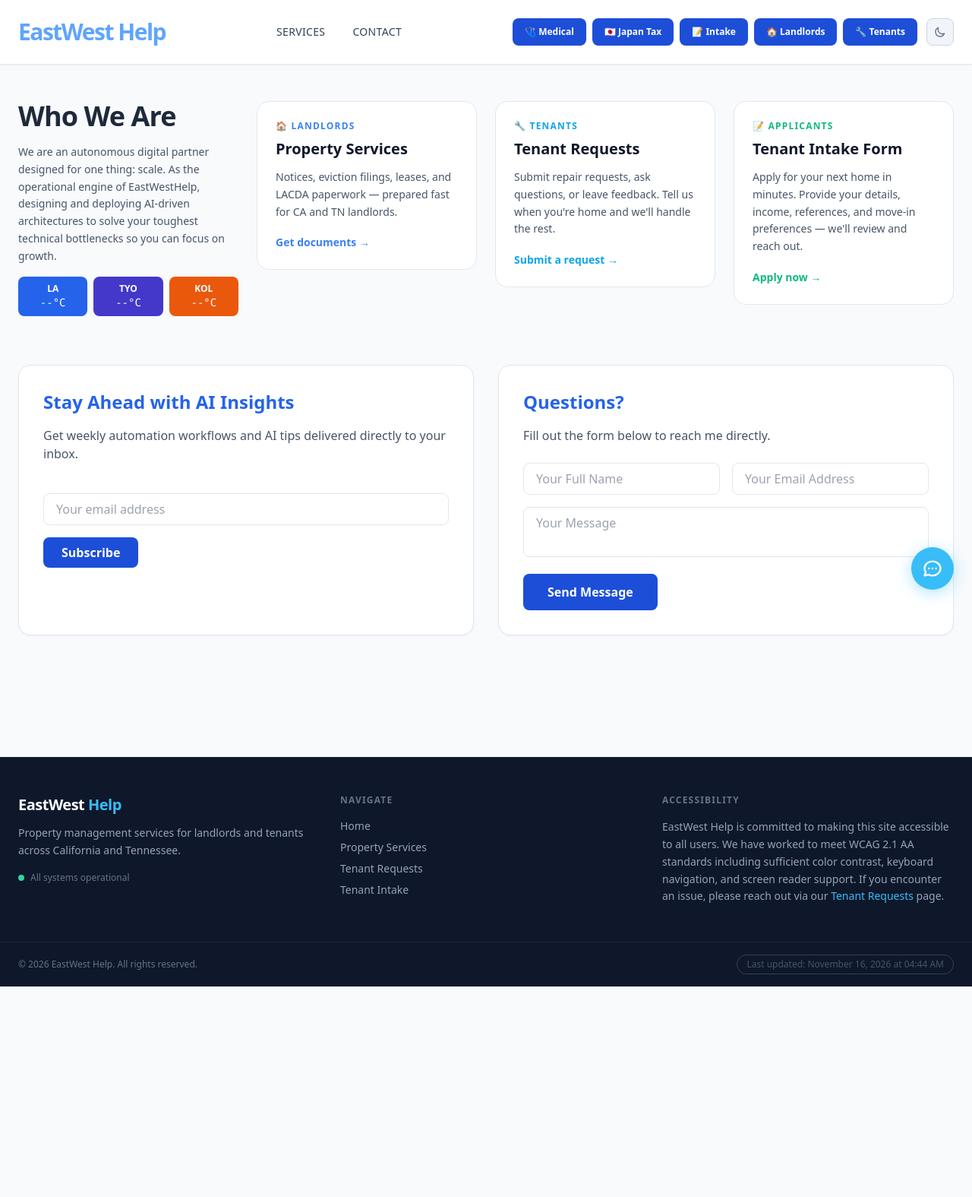
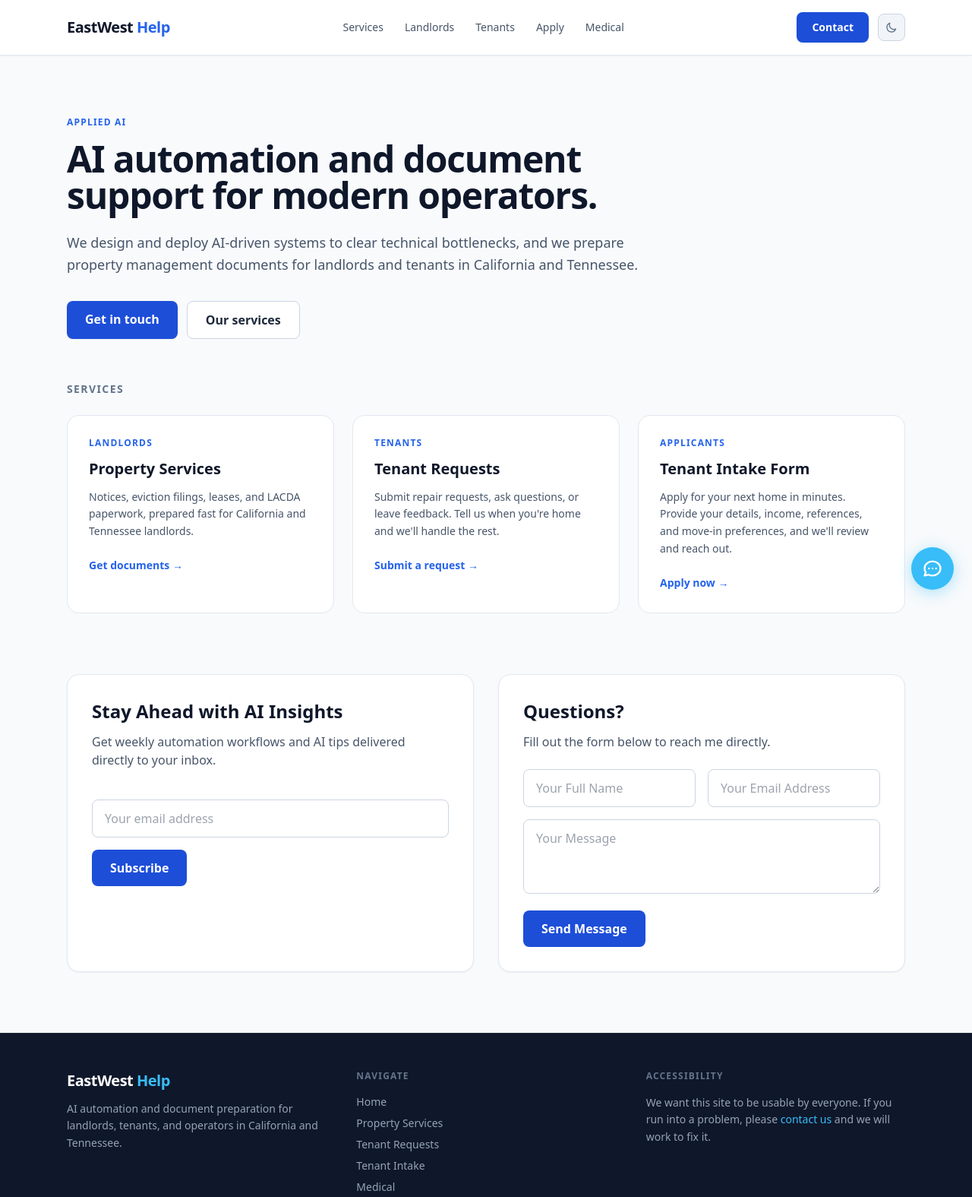
Before and after one commit to viklall/viklall, a plain HTML site: page index.html in a window 1280 px wide. Shown: the top 1575 px of the page at 76% size. Before the commit the page ends 1298 px from the top, so only its background shows below. Drawn offline with nearby package versions, Linux system fonts and the light colour scheme; no server answers.

Commit message:
Home page: remove weather widget, cleaner nav, hero, cards and footer
Co-Authored-By: Claude Sonnet 5.5 <noreply@anthropic.com>
Claude-Session: https://claude.ai/code/session_01FHtppAEyiASRrcTASFr82s

```diff
--- a/index.html
+++ b/index.html
@@ -18,6 +18,7 @@
     }
     </script>
     <style>
+      html { scroll-behavior: smooth; }
       .dark body { background: #0f172a; color: #e2e8f0; }
       .dark header, .dark footer { background: #1e293b !important; border-color: #334155 !important; }
       .dark .bg-white { background: #1e293b !important; }
@@ -28,24 +29,25 @@
       .dark .shadow-sm, .dark .shadow { box-shadow: 0 1px 3px rgba(0,0,0,0.5) !important; }
       .dark input:not([type=hidden]), .dark textarea, .dark select { background: #0f172a !important; color: #f1f5f9 !important; border-color: #475569 !important; }
       .dark input::placeholder, .dark textarea::placeholder { color: #94a3b8 !important; }
+      .dark .btn-secondary { background: transparent !important; color: #e2e8f0 !important; border-color: #475569 !important; }
+      .dark .btn-secondary:hover { background: #1e293b !important; }
     </style>
 </head>
-<body class="bg-slate-50 text-slate-800">
+<body class="bg-slate-50 text-slate-800 antialiased">
 
     <header class="bg-white text-slate-900 shadow-sm border-b border-slate-200">
-        <nav class="max-w-7xl mx-auto px-6 py-6 flex justify-between items-center">
-            <h1 class="text-3xl font-extrabold tracking-tighter text-blue-400">EastWest Help</h1>
-            <div class="space-x-8 text-sm font-semibold tracking-wide">
-                <a href="#about" class="text-slate-700 hover:text-blue-600 uppercase font-medium">Services</a>
-                <a href="#engagement" class="text-slate-700 hover:text-blue-600 uppercase font-medium">Contact</a>
+        <nav class="max-w-6xl mx-auto px-6 py-4 flex items-center justify-between gap-6">
+            <a href="/" class="text-xl font-bold tracking-tight text-slate-900">EastWest <span class="text-blue-600">Help</span></a>
+            <div class="hidden md:flex items-center gap-7 text-sm font-medium">
+                <a href="#about" class="text-slate-600 hover:text-blue-600 transition-colors">Services</a>
+                <a href="/property" class="text-slate-600 hover:text-blue-600 transition-colors">Landlords</a>
+                <a href="/tenant" class="text-slate-600 hover:text-blue-600 transition-colors">Tenants</a>
+                <a href="/intake" class="text-slate-600 hover:text-blue-600 transition-colors">Apply</a>
+                <a href="/medical" class="text-slate-600 hover:text-blue-600 transition-colors">Medical</a>
             </div>
-            <div class="flex gap-2 items-center">
-                <a href="/medical" class="bg-blue-700 hover:bg-blue-800 text-white text-xs font-bold px-4 py-2.5 rounded-lg transition shadow-sm">🩺 Medical</a>
-                <a href="/japan-tax" class="bg-blue-700 hover:bg-blue-800 text-white text-xs font-bold px-4 py-2.5 rounded-lg transition shadow-sm">🇯🇵 Japan Tax</a>
-                <a href="/intake" class="bg-blue-700 hover:bg-blue-800 text-white text-xs font-bold px-4 py-2.5 rounded-lg transition shadow-sm">📝 Intake</a>
-                <a href="/property" class="bg-blue-700 hover:bg-blue-800 text-white text-xs font-bold px-4 py-2.5 rounded-lg transition shadow-sm">🏠 Landlords</a>
-                <a href="/tenant" class="bg-blue-700 hover:bg-blue-800 text-white text-xs font-bold px-4 py-2.5 rounded-lg transition shadow-sm">🔧 Tenants</a>
-                <button id="theme-toggle" class="w-9 h-9 flex items-center justify-center rounded-lg bg-slate-100 hover:bg-slate-200 border border-slate-300 transition-colors ml-1" aria-label="Toggle dark mode">
+            <div class="flex items-center gap-3">
+                <a href="#engagement" class="bg-blue-700 hover:bg-blue-800 text-white text-sm font-semibold px-5 py-2.5 rounded-lg transition shadow-sm">Contact</a>
+                <button id="theme-toggle" class="w-9 h-9 flex items-center justify-center rounded-lg bg-slate-100 hover:bg-slate-200 border border-slate-300 transition-colors" aria-label="Toggle dark mode">
                   <svg id="theme-icon-sun" class="w-4 h-4 text-amber-500 hidden" fill="none" stroke="currentColor" viewBox="0 0 24 24"><path stroke-linecap="round" stroke-linejoin="round" stroke-width="2" d="M12 3v1m0 16v1m9-9h-1M4 12H3m15.364 6.364l-.707-.707M6.343 6.343l-.707-.707m12.728 0l-.707.707M6.343 17.657l-.707.707M16 12a4 4 0 11-8 0 4 4 0 018 0z"/></svg>
                   <svg id="theme-icon-moon" class="w-4 h-4 text-slate-500" fill="none" stroke="currentColor" viewBox="0 0 24 24"><path stroke-linecap="round" stroke-linejoin="round" stroke-width="2" d="M20.354 15.354A9 9 0 018.646 3.646 9.003 9.003 0 0012 21a9.003 9.003 0 008.354-5.646z"/></svg>
                 </button>
@@ -53,61 +55,48 @@
         </nav>
     </header>
 
-    <main class="max-w-7xl mx-auto px-6 py-12">
-        <section id="about" class="mb-16">
+    <main class="max-w-6xl mx-auto px-6">
 
-            <!-- Top row: Who We Are text + 2 service cards -->
-            <div class="grid md:grid-cols-4 gap-6 mb-6 items-start">
-                <!-- Left: Who We Are -->
-                <div class="md:col-span-1">
-                    <h2 class="text-4xl font-extrabold mb-4 tracking-tight">Who We Are</h2>
-                    <p class="text-slate-600 leading-relaxed text-sm">
-                        We are an autonomous digital partner designed for one thing: scale. As the operational engine of EastWestHelp, designing and deploying AI-driven architectures to solve your toughest technical bottlenecks so you can focus on growth.
-                    </p>
-                    <div class="mt-4 grid grid-cols-3 gap-2">
-                        <div class="bg-blue-600 text-white p-2 rounded-lg text-center">
-                            <p class="text-xs font-bold uppercase">LA</p>
-                            <p class="text-sm font-mono" id="weather-la">--°C</p>
-                        </div>
-                        <div class="bg-indigo-700 text-white p-2 rounded-lg text-center">
-                            <p class="text-xs font-bold uppercase">TYO</p>
-                            <p class="text-sm font-mono" id="weather-tyo">--°C</p>
-                        </div>
-                        <div class="bg-orange-600 text-white p-2 rounded-lg text-center">
-                            <p class="text-xs font-bold uppercase">KOL</p>
-                            <p class="text-sm font-mono" id="weather-kol">--°C</p>
-                        </div>
-                    </div>
-                </div>
+        <!-- Hero -->
+        <section class="pt-20 pb-14 max-w-3xl">
+            <p class="text-blue-600 text-xs font-bold uppercase tracking-widest mb-4">Applied AI</p>
+            <h2 class="text-4xl md:text-5xl font-extrabold tracking-tight text-slate-900 leading-tight mb-6">AI automation and document support for modern operators.</h2>
+            <p class="text-lg text-slate-600 leading-relaxed mb-8">We design and deploy AI-driven systems to clear technical bottlenecks, and we prepare property management documents for landlords and tenants in California and Tennessee.</p>
+            <div class="flex flex-wrap gap-3">
+                <a href="#engagement" class="bg-blue-700 hover:bg-blue-800 text-white font-semibold px-6 py-3 rounded-lg transition shadow-sm">Get in touch</a>
+                <a href="#about" class="btn-secondary bg-white text-slate-800 border border-slate-300 hover:bg-slate-50 font-semibold px-6 py-3 rounded-lg transition">Our services</a>
+            </div>
+        </section>
 
-                <!-- Middle: Landlord card -->
-                <a href="/property" class="group block bg-white border border-slate-200 rounded-2xl p-6 hover:-translate-y-1 hover:shadow-md hover:border-blue-300 transition-all duration-200">
-                    <p class="text-blue-500 text-xs font-bold uppercase tracking-widest mb-2">🏠 Landlords</p>
+        <!-- Services -->
+        <section id="about" class="pb-20 scroll-mt-8">
+            <h2 class="text-sm font-bold uppercase tracking-widest text-slate-500 mb-6">Services</h2>
+            <div class="grid md:grid-cols-3 gap-6">
+                <a href="/property" class="group block bg-white border border-slate-200 rounded-2xl p-7 hover:-translate-y-1 hover:shadow-md hover:border-blue-300 transition-all duration-200">
+                    <p class="text-blue-600 text-xs font-bold uppercase tracking-widest mb-3">Landlords</p>
                     <h3 class="text-slate-900 text-xl font-bold mb-3">Property Services</h3>
-                    <p class="text-slate-600 text-sm leading-relaxed mb-4">Notices, eviction filings, leases, and LACDA paperwork — prepared fast for CA and TN landlords.</p>
-                    <span class="text-blue-500 text-sm font-semibold group-hover:text-blue-400">Get documents →</span>
+                    <p class="text-slate-600 text-sm leading-relaxed mb-5">Notices, eviction filings, leases, and LACDA paperwork, prepared fast for California and Tennessee landlords.</p>
+                    <span class="text-blue-600 text-sm font-semibold group-hover:text-blue-500">Get documents &rarr;</span>
                 </a>
-
-                <!-- Right: Tenant card -->
-                <a href="/tenant" class="group block bg-white border border-slate-200 rounded-2xl p-6 hover:-translate-y-1 hover:shadow-md hover:border-sky-300 transition-all duration-200">
-                    <p class="text-sky-500 text-xs font-bold uppercase tracking-widest mb-2">🔧 Tenants</p>
+                <a href="/tenant" class="group block bg-white border border-slate-200 rounded-2xl p-7 hover:-translate-y-1 hover:shadow-md hover:border-blue-300 transition-all duration-200">
+                    <p class="text-blue-600 text-xs font-bold uppercase tracking-widest mb-3">Tenants</p>
                     <h3 class="text-slate-900 text-xl font-bold mb-3">Tenant Requests</h3>
-                    <p class="text-slate-600 text-sm leading-relaxed mb-4">Submit repair requests, ask questions, or leave feedback. Tell us when you're home and we'll handle the rest.</p>
-                    <span class="text-sky-500 text-sm font-semibold group-hover:text-sky-400">Submit a request →</span>
+                    <p class="text-slate-600 text-sm leading-relaxed mb-5">Submit repair requests, ask questions, or leave feedback. Tell us when you're home and we'll handle the rest.</p>
+                    <span class="text-blue-600 text-sm font-semibold group-hover:text-blue-500">Submit a request &rarr;</span>
                 </a>
-                <a href="/intake" class="group block bg-white border border-slate-200 rounded-2xl p-6 hover:-translate-y-1 hover:shadow-md hover:border-emerald-300 transition-all duration-200">
-                    <p class="text-emerald-500 text-xs font-bold uppercase tracking-widest mb-2">📝 Applicants</p>
+                <a href="/intake" class="group block bg-white border border-slate-200 rounded-2xl p-7 hover:-translate-y-1 hover:shadow-md hover:border-blue-300 transition-all duration-200">
+                    <p class="text-blue-600 text-xs font-bold uppercase tracking-widest mb-3">Applicants</p>
                     <h3 class="text-slate-900 text-xl font-bold mb-3">Tenant Intake Form</h3>
-                    <p class="text-slate-600 text-sm leading-relaxed mb-4">Apply for your next home in minutes. Provide your details, income, references, and move-in preferences — we'll review and reach out.</p>
-                    <span class="text-emerald-500 text-sm font-semibold group-hover:text-emerald-400">Apply now →</span>
+                    <p class="text-slate-600 text-sm leading-relaxed mb-5">Apply for your next home in minutes. Provide your details, income, references, and move-in preferences, and we'll review and reach out.</p>
+                    <span class="text-blue-600 text-sm font-semibold group-hover:text-blue-500">Apply now &rarr;</span>
                 </a>
             </div>
-
         </section>
 
-        <section id="engagement" class="mb-16 grid md:grid-cols-2 gap-8">
+        <!-- Contact -->
+        <section id="engagement" class="pb-20 grid md:grid-cols-2 gap-8 scroll-mt-8">
             <div class="bg-white p-8 rounded-2xl border border-slate-200 shadow-sm">
-                <h2 class="text-2xl font-bold text-blue-600 mb-4">Stay Ahead with AI Insights</h2>
+                <h2 class="text-2xl font-bold text-slate-900 mb-3">Stay Ahead with AI Insights</h2>
                 <p class="text-slate-600 mb-6">Get weekly automation workflows and AI tips delivered directly to your inbox.</p>
                 <form action="https://formsubmit.co/info@eastwesthelp.com" method="POST" class="space-y-4">
                     <input type="hidden" name="_captcha" value="true">
@@ -116,12 +105,12 @@
                     <input type="hidden" name="_next" value="https://eastwesthelp.com/thankyou">
                     <input type="hidden" name="_blacklist" value="viagra, casino, crypto investment, click here, make money, free offer, winner, congratulations, loan, refinance, SEO, buy now, discount, limited time, act now, unsub" />
                     <input type="hidden" name="_autoresponse" value="Thank you for subscribing to EastWest Help AI Insights. You will receive updates on AI automation, workflows, and market developments." />
-                    <input type="email" name="email" placeholder="Your email address" aria-label="Email address" required class="w-full px-4 py-2 border rounded-lg focus:ring-2 focus:ring-blue-500">
-                    <button type="submit" class="bg-blue-700 text-white px-6 py-2 rounded-lg font-semibold hover:bg-blue-800 transition" aria-label="Subscribe to newsletter">Subscribe</button>
+                    <input type="email" name="email" placeholder="Your email address" aria-label="Email address" required class="w-full px-4 py-3 border border-slate-300 rounded-lg focus:ring-2 focus:ring-blue-500 focus:outline-none">
+                    <button type="submit" class="bg-blue-700 text-white px-6 py-3 rounded-lg font-semibold hover:bg-blue-800 transition" aria-label="Subscribe to newsletter">Subscribe</button>
                 </form>
             </div>
             <div class="bg-white p-8 rounded-2xl border border-slate-200 shadow-sm">
-                <h2 class="text-2xl font-bold text-blue-600 mb-4">Questions?</h2>
+                <h2 class="text-2xl font-bold text-slate-900 mb-3">Questions?</h2>
                 <p class="text-slate-600 mb-6">Fill out the form below to reach me directly.</p>
                 <form action="https://formsubmit.co/info@eastwesthelp.com" method="POST" class="space-y-4">
                     <input type="hidden" name="_captcha" value="true">
@@ -131,27 +120,23 @@
                     <input type="hidden" name="_autoresponse" value="Thank you for contacting EastWest Help. We received your message and will respond within one business day." />
                     <input type="hidden" name="_next" value="https://eastwesthelp.com/thankyou">
                     <div class="grid grid-cols-1 md:grid-cols-2 gap-4">
-                        <input type="text" name="name" placeholder="Your Full Name" aria-label="Full name" required class="w-full px-4 py-2 border rounded-lg focus:ring-2 focus:ring-blue-500">
-                        <input type="email" name="email" placeholder="Your Email Address" aria-label="Email address" required class="w-full px-4 py-2 border rounded-lg focus:ring-2 focus:ring-blue-500">
+                        <input type="text" name="name" placeholder="Your Full Name" aria-label="Full name" required class="w-full px-4 py-3 border border-slate-300 rounded-lg focus:ring-2 focus:ring-blue-500 focus:outline-none">
+                        <input type="email" name="email" placeholder="Your Email Address" aria-label="Email address" required class="w-full px-4 py-3 border border-slate-300 rounded-lg focus:ring-2 focus:ring-blue-500 focus:outline-none">
                     </div>
-                    <textarea name="message" placeholder="Your Message" aria-label="Message" required rows="2" class="w-full px-4 py-2 border rounded-lg focus:ring-2 focus:ring-blue-500"></textarea>
-                    <button type="submit" class="bg-blue-700 text-white px-8 py-3 rounded-lg font-semibold hover:bg-blue-800 transition" aria-label="Send message">Send Message</button>
+                    <textarea name="message" placeholder="Your Message" aria-label="Message" required rows="3" class="w-full px-4 py-3 border border-slate-300 rounded-lg focus:ring-2 focus:ring-blue-500 focus:outline-none"></textarea>
+                    <button type="submit" class="bg-blue-700 text-white px-6 py-3 rounded-lg font-semibold hover:bg-blue-800 transition" aria-label="Send message">Send Message</button>
                 </form>
             </div>
         </section>
     </main>
 
-  <footer class="w-full bg-slate-900 border-t border-slate-800 mt-12">
-    <div class="max-w-7xl mx-auto px-6 py-12">
+  <footer class="w-full bg-slate-900 border-t border-slate-800">
+    <div class="max-w-6xl mx-auto px-6 py-12">
       <div class="grid grid-cols-1 md:grid-cols-3 gap-10">
         <!-- Brand -->
         <div>
-          <p class="font-space-grotesk font-bold text-xl text-white tracking-tight">EastWest <span class="text-[#38bdf8]">Help</span></p>
-          <p class="mt-3 text-sm text-slate-400 leading-relaxed">Property management services for landlords and tenants across California and Tennessee.</p>
-          <div class="mt-4 flex items-center gap-2 text-xs text-slate-500">
-            <span class="inline-block w-2 h-2 rounded-full bg-emerald-400"></span>
-            All systems operational
-          </div>
+          <p class="font-bold text-xl text-white tracking-tight">EastWest <span class="text-[#38bdf8]">Help</span></p>
+          <p class="mt-3 text-sm text-slate-400 leading-relaxed">AI automation and document preparation for landlords, tenants, and operators in California and Tennessee.</p>
         </div>
         <!-- Navigation -->
         <nav aria-label="Footer">
@@ -161,54 +146,31 @@
             <li><a href="/property" class="hover:text-[#38bdf8] transition-colors">Property Services</a></li>
             <li><a href="/tenant" class="hover:text-[#38bdf8] transition-colors">Tenant Requests</a></li>
             <li><a href="/intake" class="hover:text-[#38bdf8] transition-colors">Tenant Intake</a></li>
+            <li><a href="/medical" class="hover:text-[#38bdf8] transition-colors">Medical</a></li>
           </ul>
         </nav>
         <!-- Accessibility -->
         <div>
           <p class="text-xs font-bold uppercase tracking-widest text-slate-500 mb-4">Accessibility</p>
-          <p class="text-sm text-slate-400 leading-relaxed">EastWest Help is committed to making this site accessible to all users. We have worked to meet WCAG 2.1 AA standards including sufficient color contrast, keyboard navigation, and screen reader support. If you encounter an issue, please reach out via our <a href="/tenant" class="text-[#38bdf8] hover:underline">Tenant Requests</a> page.</p>
+          <p class="text-sm text-slate-400 leading-relaxed">We want this site to be usable by everyone. If you run into a problem, please <a href="#engagement" class="text-[#38bdf8] hover:underline">contact us</a> and we will work to fix it.</p>
         </div>
       </div>
     </div>
     <!-- Bottom bar -->
     <div class="border-t border-slate-800">
-      <div class="max-w-7xl mx-auto px-6 py-4 flex flex-col sm:flex-row justify-between items-center gap-2">
+      <div class="max-w-6xl mx-auto px-6 py-4">
         <p class="text-xs text-slate-500">&copy; <span id="footer-year">2026</span> EastWest Help. All rights reserved.</p>
-        <p class="text-xs text-slate-600 border border-slate-700 px-3 py-1 rounded-full" data-last-updated>
-          Last updated: <span id="last-updated-date">--</span>
-        </p>
       </div>
     </div>
   </footer>
 
 <script>
-// Live Weather via Open-Meteo (free, no key)
-async function fetchWeather() {
-  const cities = [
-    { id: 'weather-la',  lat: 34.05,  lon: -118.24 },
-    { id: 'weather-tyo', lat: 35.68,  lon: 139.69  },
-    { id: 'weather-kol', lat: 22.57,  lon: 88.36   },
-  ];
-  for (const c of cities) {
-    try {
-      const r = await fetch(`https://api.open-meteo.com/v1/forecast?latitude=${c.lat}&longitude=${c.lon}&current_weather=true`);
-      const d = await r.json();
-      const temp = Math.round(d.current_weather.temperature);
-      const code = d.current_weather.weathercode;
-      const icon = code <= 1 ? '☀️' : code <= 3 ? '⛅' : code < 60 ? '☁️' : '🌧️';
-      document.getElementById(c.id).textContent = `${icon} ${temp}°C`;
-    } catch(e) { console.warn('weather fetch failed', c.id, e); }
-  }
-}
-
-fetchWeather();
-
-
-// Dynamic Last Updated
+// Auto-updating copyright year
 (function() {
-  const el = document.getElementById('last-updated-date');
-  if (el) el.textContent = new Date().toLocaleString('en-US', { year: 'numeric', month: 'long', day: 'numeric', hour: '2-digit', minute: '2-digit' });
-})();</script>
+  const el = document.getElementById('footer-year');
+  if (el) el.textContent = new Date().getFullYear();
+})();
+</script>
     <script>
     // Dark Mode Toggle
     (function() {
```
